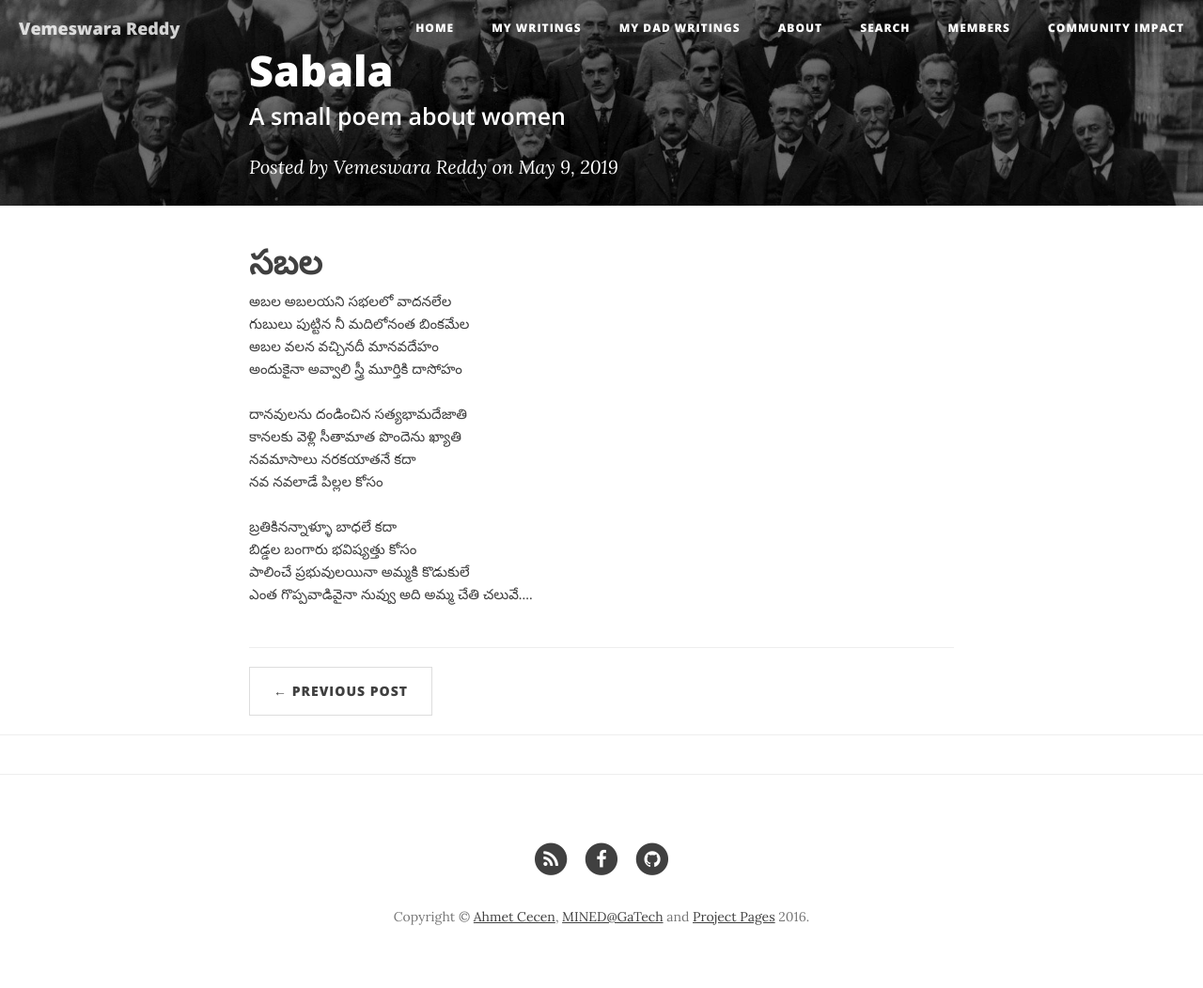
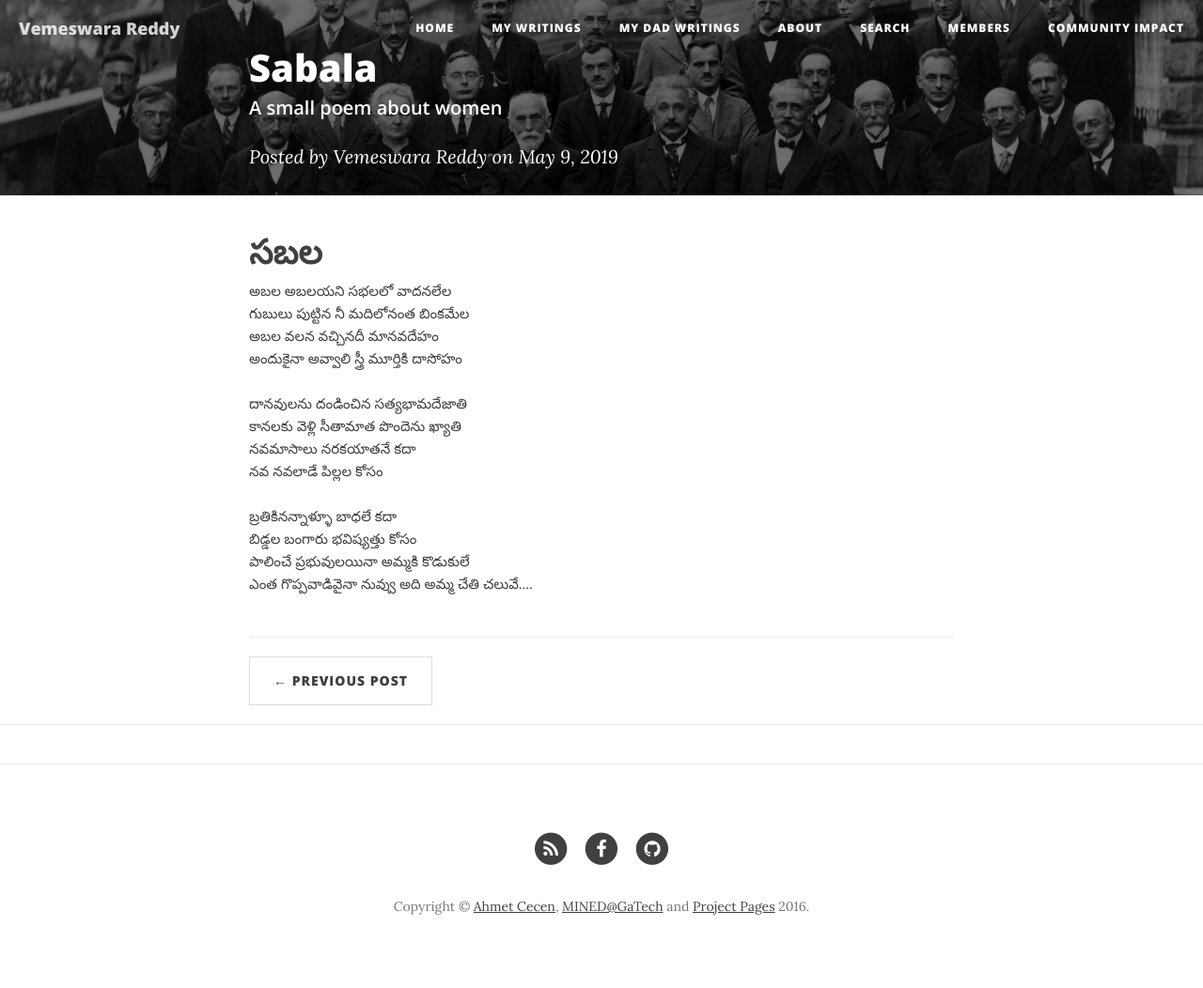
Before and after one commit to sivakrishna1777/sivakrishna1777.github.io, a Jekyll site: the page built from _posts/2019-05-09-sabala.markdown, in a window 1280 px wide. Shown: the whole page at 94% size. Built offline with Jekyll 4.4.1, drawn with Linux system fonts in a browser that asks for light colours; nearby versions of some CDN libraries; comment, search, counter and statistics services are not loaded.

Commit message:
Update clean-blog.css

```diff
--- a/css/clean-blog.css
+++ b/css/clean-blog.css
@@ -203,10 +203,10 @@ hr.small {
 }
 @media only screen and (min-width: 768px) {
   .intro-header .post-heading h1 {
-    font-size: 45px;
+    font-size: 40px;
   }
   .intro-header .post-heading .subheading {
-    font-size: 25px;
+    font-size: 20px;
   }
 }
 .post-preview > a {
```
